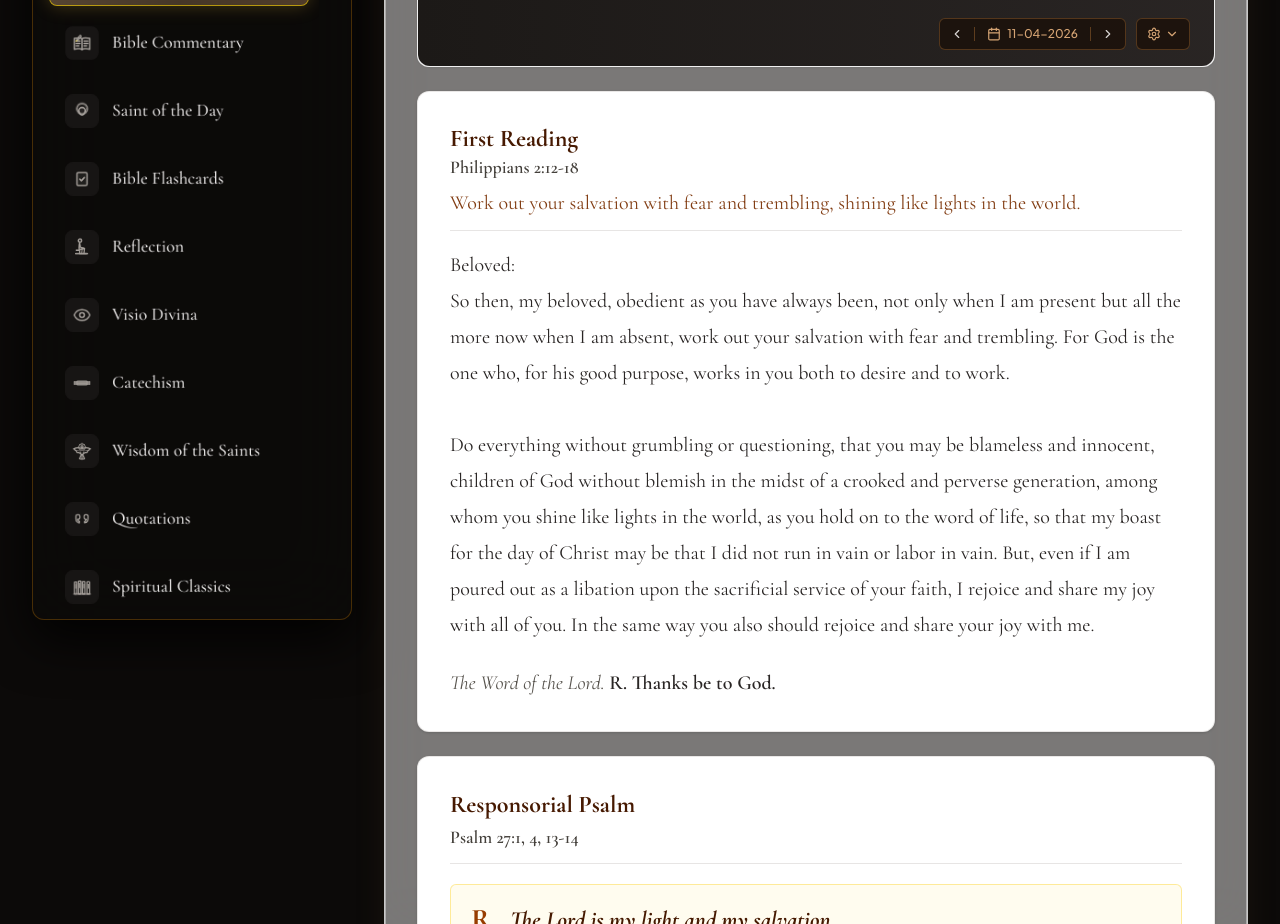
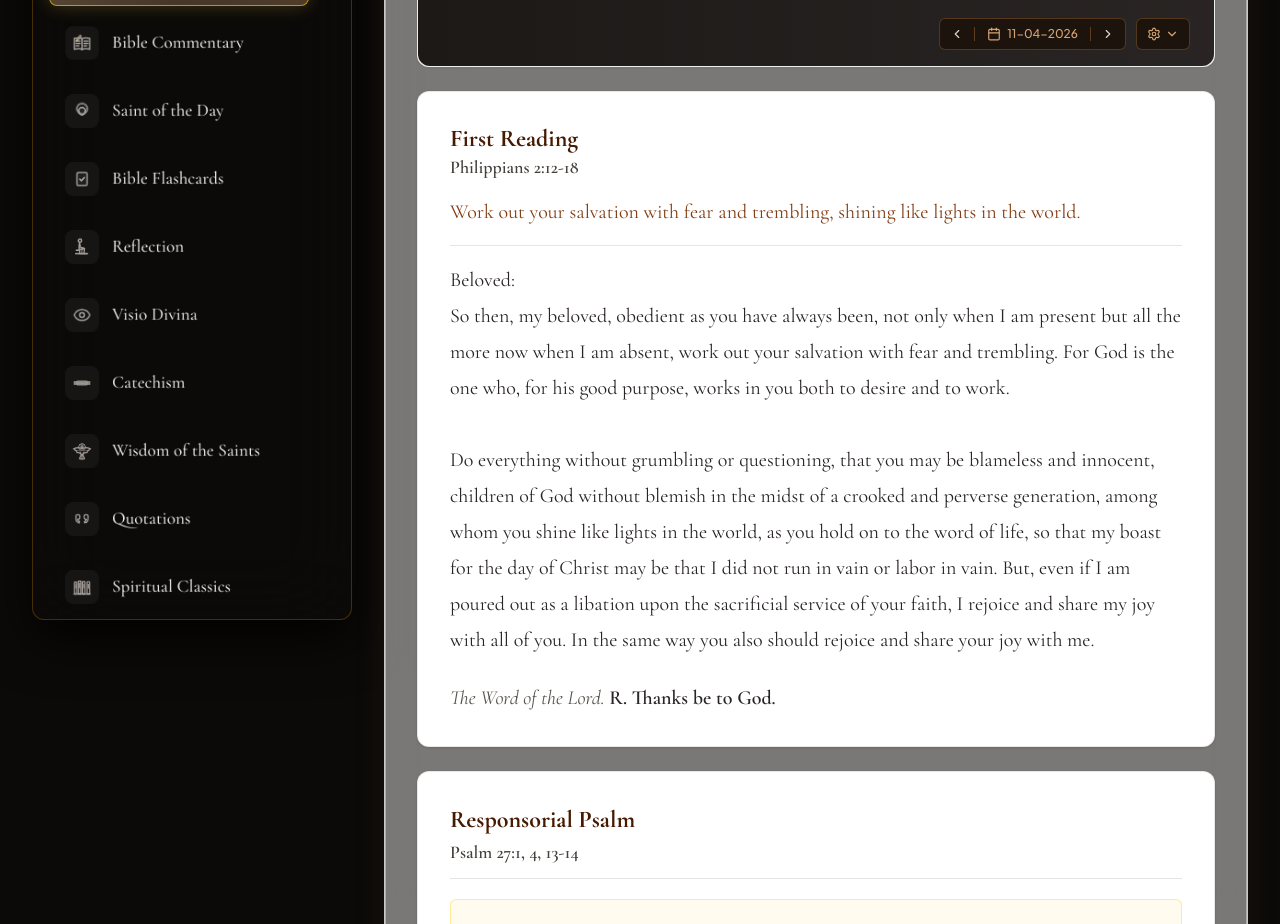
Before and after one commit to codemode11/soul-sanctum-live, a React (Vite) app: page / in a window 1280 px wide. Shown: the part 1020-1944 px from the top of the page. Built offline with nearby package versions, Linux system fonts and the light colour scheme.

Commit message:
style: update spacing for first reading component
Improve visual hierarchy by adjusting padding and line height within the first reading section for better readability.

```diff
--- a/src/components/DailyMassReadingsView.tsx
+++ b/src/components/DailyMassReadingsView.tsx
@@ -481,7 +481,7 @@ ${reading.gospel.text}`;
           ? 'border-amber-500 ring-2 ring-amber-400/50 shadow-xl bg-amber-50/95'
           : 'bg-white border-stone-200/90 shadow-sm'
       }`}>
-        <div className="border-b border-stone-200 pb-3">
+        <div className="border-b border-stone-200 pb-4">
           <h3 className="font-serif text-xl sm:text-2xl font-bold text-amber-950 tracking-normal leading-tight">
             First Reading
           </h3>
@@ -490,7 +490,7 @@ ${reading.gospel.text}`;
           </p>
           {reading.firstReading.theme && (
             <p
-              className="font-serif text-amber-900/95 font-normal tracking-normal whitespace-nowrap overflow-x-auto no-scrollbar leading-snug mt-3"
+              className="font-serif text-amber-900/95 font-normal tracking-normal whitespace-nowrap overflow-x-auto no-scrollbar leading-relaxed mt-4.5"
               style={{ fontSize: scriptureStyle.fontSize }}
             >
               {toCurvedQuotes(reading.firstReading.theme.trim().replace(/^["'\u201C\u2018]+|["'\u201D\u2019]+$/g, '').replace(/[.!?]?$/, '.'))}
```
